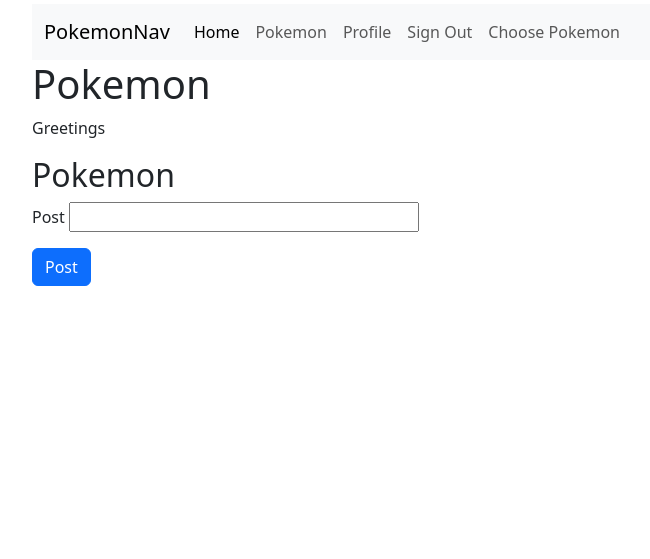
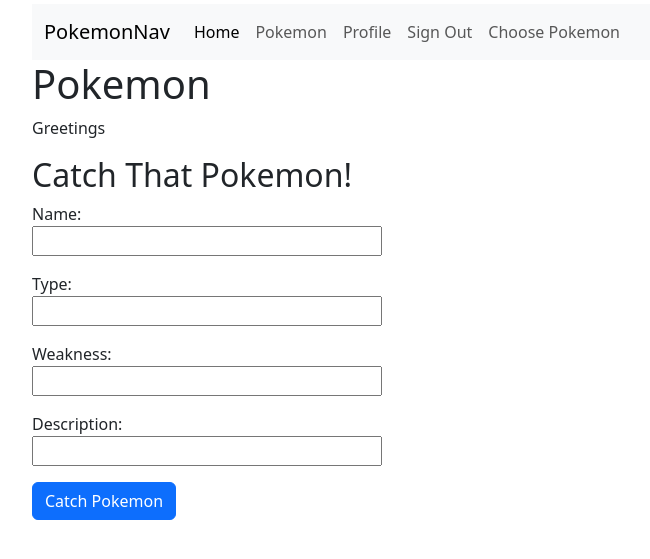
Before and after one commit to AustinKobie/Somewhat-Pokedex, a Flask app: page /poke/pokemon in a window 1280 px wide. Shown: the top 559 px of the page, without its empty margins (50-700 px from the left). Run offline with Flask 2, Linux system fonts and the light colour scheme; the visitor is signed in with stand-in values (Sample User, id 1); data comes from the database, SQL or seed files in the repository.

Commit message:
almost there

```diff
--- a/app/blueprints/poke/routes.py
+++ b/app/blueprints/poke/routes.py
@@ -17,7 +17,7 @@
 def post():
     form = PostForms()
     if form.validate_on_submit():
-        body = form.postblock.data
+        body = form.description.data
         p = Pokemon(description=body, user_id=current_user.id)
         p.commit()
         return redirect(url_for('poke.user', name=current_user.name))
--- a/app/forms.py
+++ b/app/forms.py
@@ -18,5 +18,8 @@
 
 
 class PostForms(FlaskForm):
-    postblock = StringField('Post', validators=[DataRequired()])
-    submit = SubmitField('Post')
+    name = StringField('Name:', validators=[DataRequired()])
+    type_ = StringField('Type:', validators=[DataRequired()])
+    weakness = StringField('Weakness:', validators=[DataRequired()])
+    description = StringField('Description:', validators=[DataRequired()])
+    submit = SubmitField('Catch Pokemon')
--- a/app/templates/pokemon.jinja
+++ b/app/templates/pokemon.jinja
@@ -1,15 +1,36 @@
 {% extends 'home.jinja' %}
 {% block content %}
-<h2>Pokemon</h2>
+<h2>Catch That Pokemon!</h2>
     <form action="" method="post">
-         {{  post_form.hidden_tag() }}
+        {{  post_form.hidden_tag() }}
         <p>
-            {{ post_form.postblock.label }}
-            {{ post_form.postblock(size=32) }}
+        {{ post_form.name.label }}<br>
+        {{ post_form.name(size=32) }}
+        {% for error in post_form.name.errors %}
+        <span>{{ error }}</span>
+        {% endfor %}
+        </p>
+        <p>
+        {{ post_form.type_.label }}<br>
+        {{ post_form.type_(size=32) }}
+        {% for error in post_form.type_.errors %}
+        <span>{{ error }}</span>
+        {% endfor %}
+        </p>
+        <p>
+        {{ post_form.weakness.label }}<br>
+        {{ post_form.weakness(size=32) }}
+        {% for error in post_form.weakness.errors %}
+        <span>{{ error }}</span>
+        {% endfor %}
+        </p>
+        <p>
+        {{ post_form.description.label }}<br>
+        {{ post_form.description(size=32) }}
+        {% for error in post_form.description.errors %}
+        <span>{{ error }}</span>
+        {% endfor %}
         </p>
         <p>{{ post_form.submit(class='btn btn-primary') }}</p>
-
     </form>
-
-
 {% endblock %}
```
Also changed, not shown: app/templates/user.jinja (+9 -0 lines).
